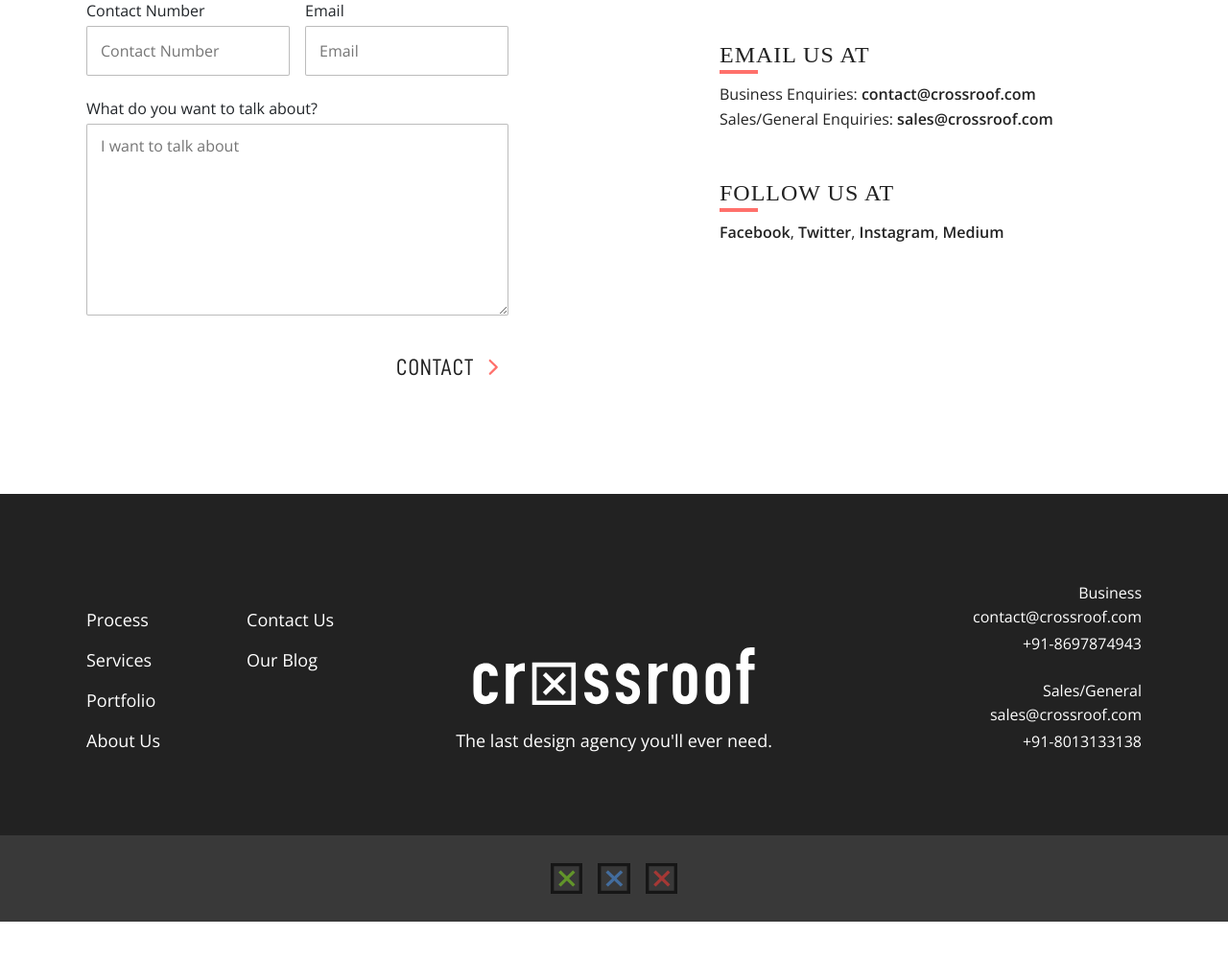
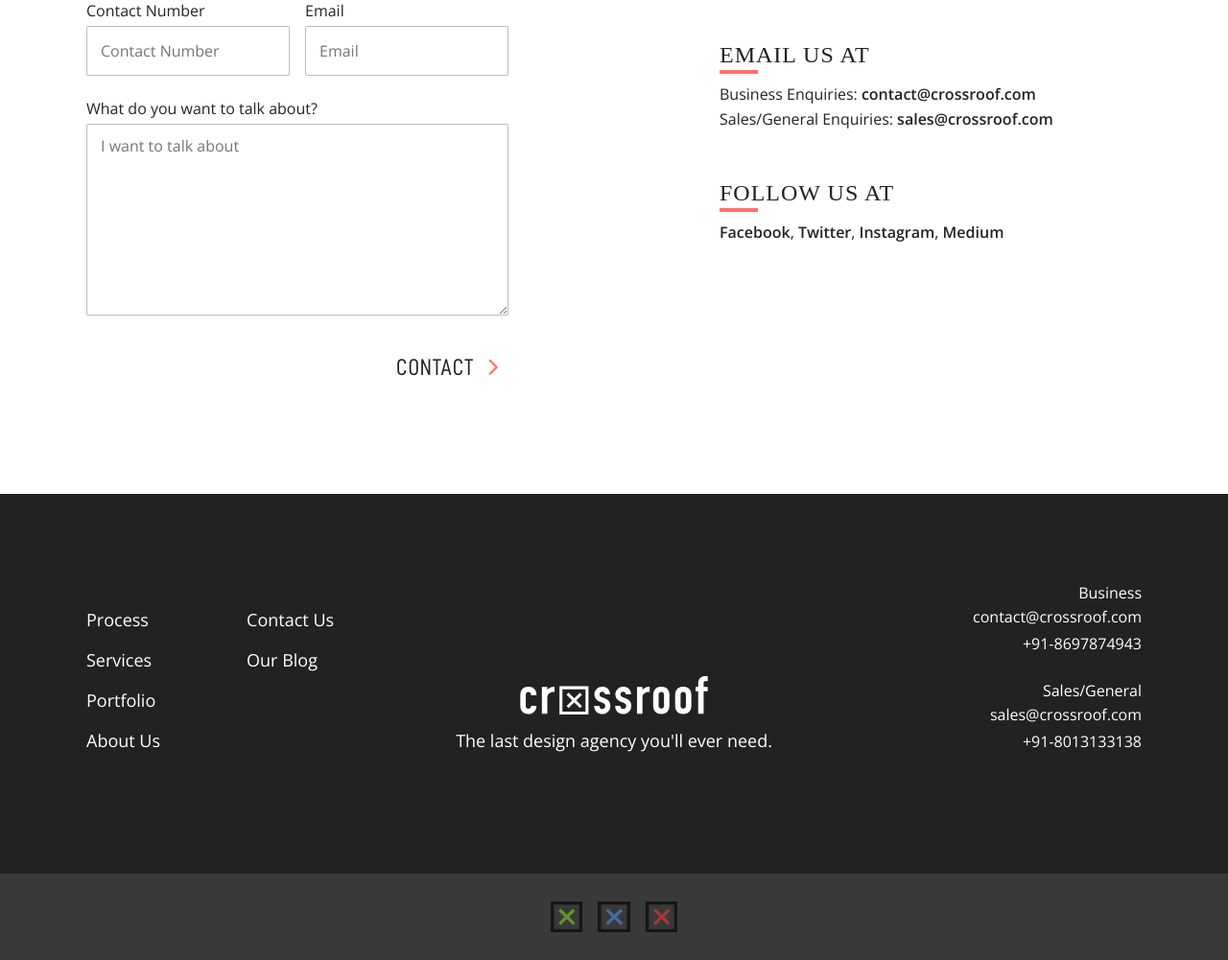
Before and after one commit to ayanb911/crossroof, a website: page index.html in a window 1280 px wide. Shown: the part 3558-4559 px from the top of the page at 96% size. Before the commit the page ends 4519 px from the top, so only its background shows below. Drawn offline with nearby package versions, Linux system fonts and the light colour scheme.

Commit message:
footer changes added

```diff
--- a/assets/sass/style.scss
+++ b/assets/sass/style.scss
@@ -421,7 +421,7 @@
   background: $color-dark;
   color: #fff;
   &>.has-container{
-    padding: 90px 0;
+    padding: 90px 0 130px 0;
     &>div{
       width: 100%;
       max-width: 30%;
@@ -446,13 +446,13 @@
     .middle-panel{
       flex-direction: column;
       img{
-        height: 60px;
+        height: 40px;
       }
       span{
         font-family: $font-opensans;
         font-size: 18px;
         color: #FFFFFF;
-        margin-top: 28px;
+        margin-top: 18px;
         font-weight: 300;
       }
     }
```
Also changed, not shown: assets/css/style.css.
